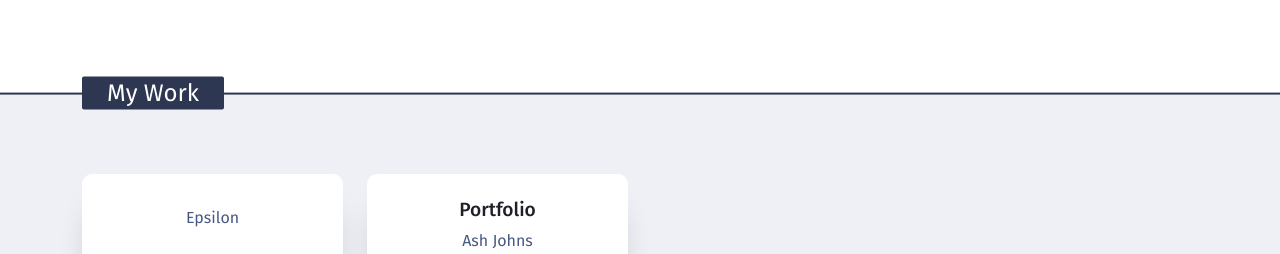
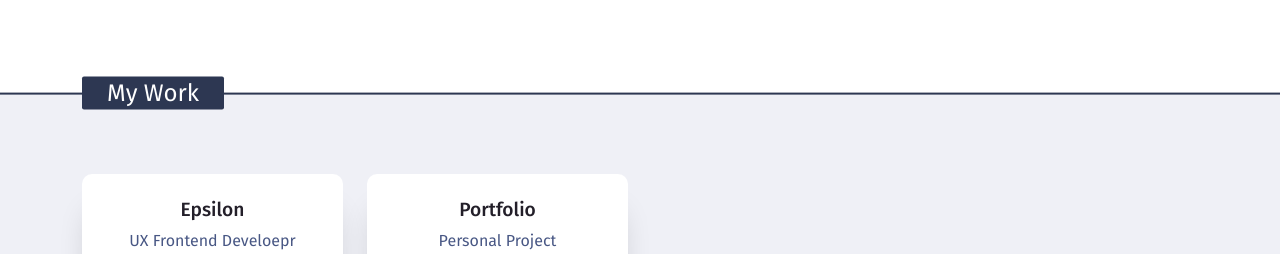
Before and after one commit to APJohns/Portfolio, a Gatsby site: page / in a window 1280 px wide. Shown: the part 698-952 px from the top of the page. Built offline with nearby package versions, Linux system fonts and the light colour scheme; Gatsby itself is replaced by a stand-in of ours.

Commit message:
update md

```diff
--- a/src/markdown/epsilon.mdx
+++ b/src/markdown/epsilon.mdx
@@ -1,6 +1,6 @@
 ---
-company: Epsilon
-role: UX Frontend Develoepr
+title: Epsilon
+subTitle: UX Frontend Develoepr
 thumbnail: ../images/blueprint-icon.png
 image: ../images/blueprint.png
 tech: HTML, CSS, Sass, Javascript, Typescript, Angular, Bootstrap, Gulp, npm
--- a/src/markdown/portfolio.mdx
+++ b/src/markdown/portfolio.mdx
@@ -1,6 +1,6 @@
 ---
 title: Portfolio
-company: Ash Johns
+subTitle: Personal Project
 thumbnail: ../images/portfolio-icon.png
 image: ../images/portfolio.png
 tech: HTML, CSS, Sass, Javascript, React, Gatsby, Bootstrap
--- a/src/pages/index.js
+++ b/src/pages/index.js
@@ -83,7 +83,7 @@ const IndexPage = ({ data }) => {
               <li key={'project' + i} className="col-sm-6 col-md-4 col-lg-3 mb-5">
                 <Card
                   title={project.frontmatter.title}
-                  subTitle={project.frontmatter.company}
+                  subTitle={project.frontmatter.subTitle}
                   path={`/projects/${project.slug}`}>
                     <GatsbyImage image={getImage(project.frontmatter.thumbnail)} alt="" />
                 </Card>
@@ -104,7 +104,7 @@ export const query = graphql`
       nodes {
         frontmatter {
           title
-          company
+          subTitle
           thumbnail {
             childImageSharp {
               gatsbyImageData
--- a/src/pages/projects/{mdx.slug}.js
+++ b/src/pages/projects/{mdx.slug}.js
@@ -10,7 +10,7 @@ const Project = (props) => {
   const data = props.data.mdx;
 
   return (
-    <Layout hasImage={false} title={data.frontmatter.company} subTitle={data.frontmatter.role}>
+    <Layout hasImage={false} title={data.frontmatter.title} subTitle={data.frontmatter.subTitle}>
       <div className="py-5">
         <div className="container">
           <div className="row">
@@ -55,8 +55,8 @@ export const query = graphql`
   query($id: String) {
     mdx(id: { eq: $id }) {
       frontmatter {
-        company
-        role
+        title
+        subTitle
         tech
         siteLink
         codeLink
```
